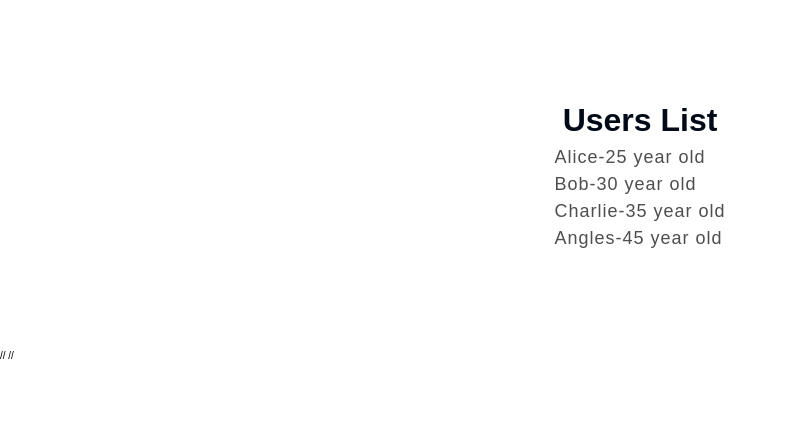
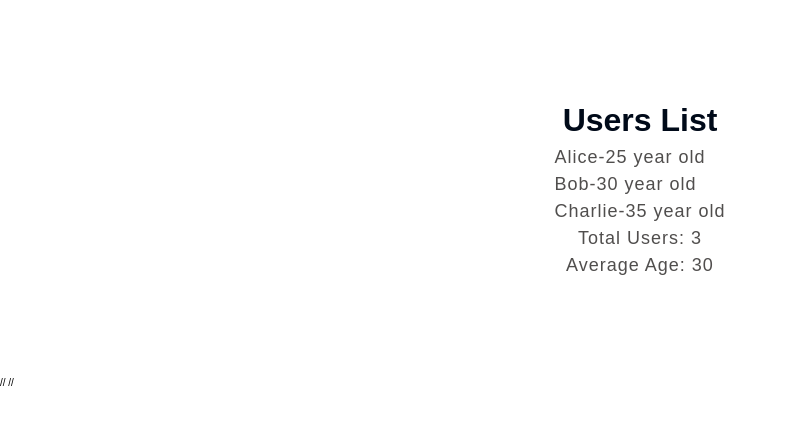
Before and after one commit to vanshu778/React-v-19, a React (Vite) app in the folder reactv-19/: page / in a window 1280 px wide. Shown: the top 424 px of the page, without its empty margins (0-787 px from the left). Built offline with nearby package versions, Linux system fonts and the light colour scheme.

Commit message:
Derived State

```diff
--- a/reactv-19/src/App.jsx
+++ b/reactv-19/src/App.jsx
@@ -6,6 +6,7 @@
 import { EventPropagation } from "./components/EventPropagation";
 import { State } from "./components/hooks/State";
 import {DericedState} from "./components/DericedState"
+import {DerivedState} from "./components/DerivedState"
 
 export const App = () => {
   return (
@@ -16,7 +17,8 @@
     {/* <EventProps/> */}
     {/* <EventPropagation/> */}
     {/* <State/> */}
-    <DericedState/>
+    {/* <DericedState/> */}
+    <DerivedState/>
   </section>
    )
 };
--- /dev/null
+++ b/reactv-19/src/components/DerivedState.jsx
@@ -0,0 +1,31 @@
+import { useState } from "react";
+
+export const DerivedState = () => {
+    const[users,setUsers]= useState([
+        {name:"Alice", age:25},
+        {name:"Bob", age:30},
+        {name:"Charlie", age:35},
+    ]);
+
+    // Derived state: count of users
+    const userCount = users.length;
+    //Derived state: average age of users
+    const averageAge = users.reduce((accum,curElem) => accum+curElem.age,0)/userCount;
+
+    return(
+        <div className="main-div">
+            <h1>Users List</h1>
+            <ul>
+                {users.map((curElem,index) => {
+                    return(
+                        <li key = {index}>
+                            {curElem.name}-{curElem.age} year old
+                        </li>
+                    );
+                })}
+            </ul>
+            <p>Total Users: {userCount}</p>
+            <p>Average Age: {averageAge}</p>
+        </div>
+    );
+};
```
